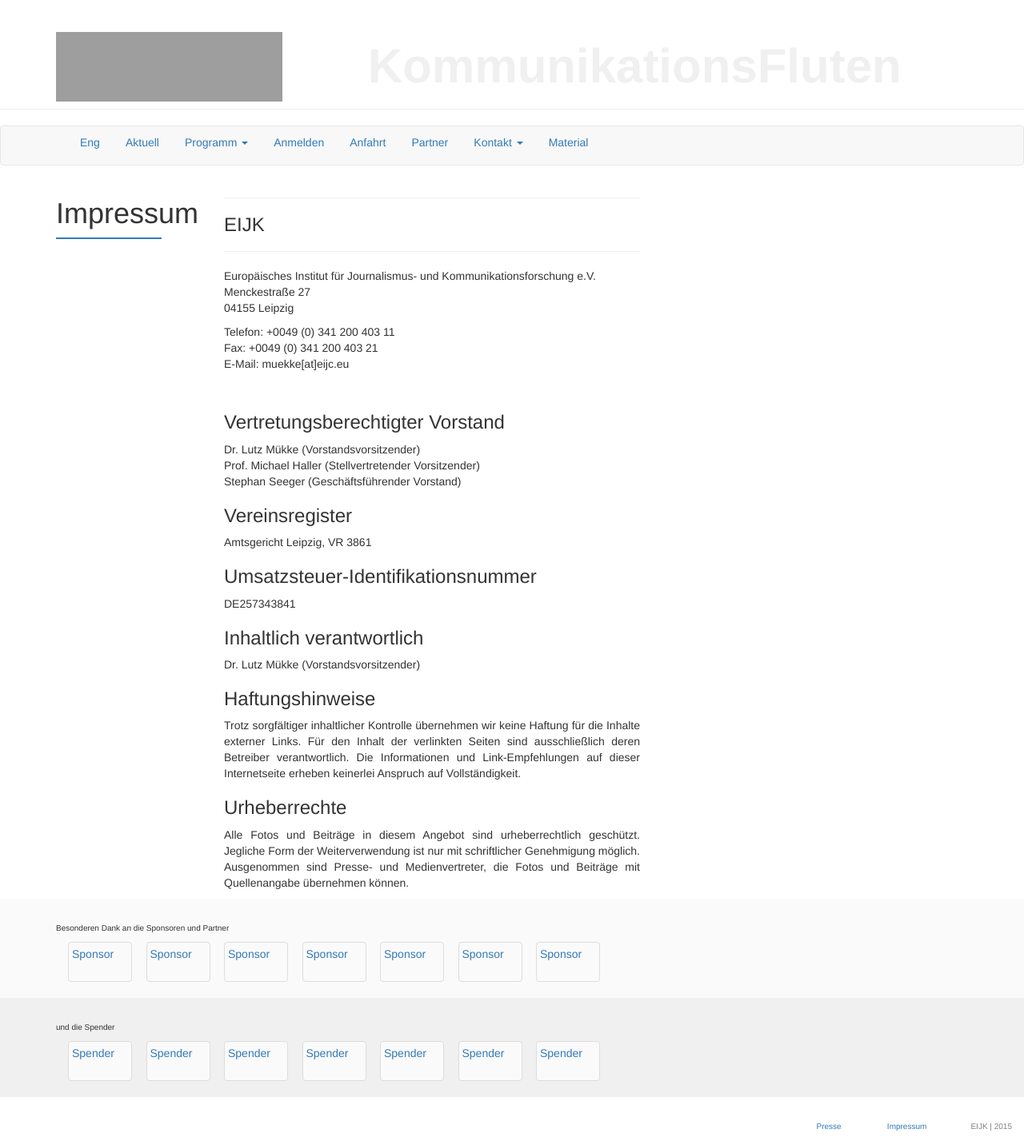
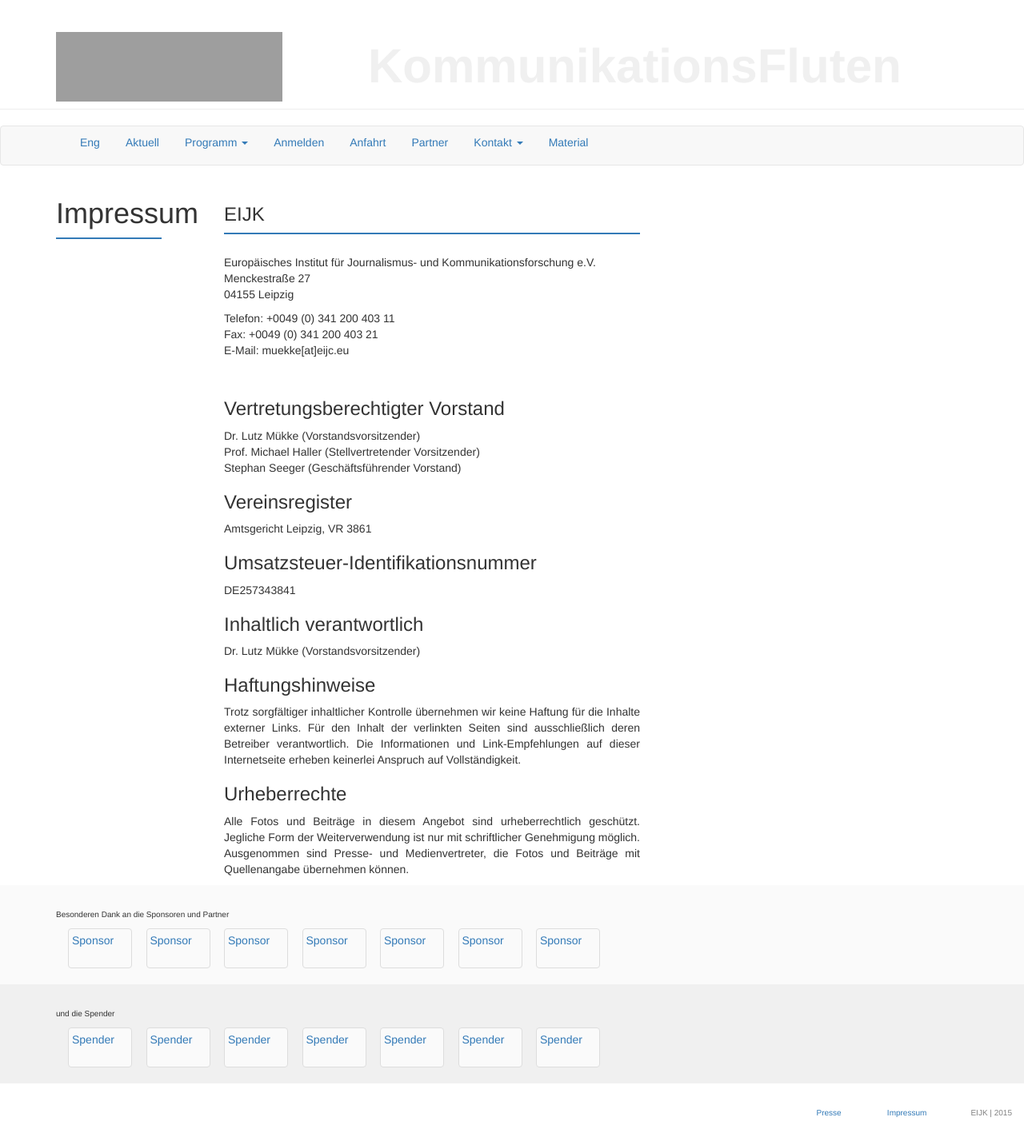
Before and after one commit to susedev/test, a Jekyll site: the page built from impressum.html, in a window 1280 px wide. Shown: the whole page at 80% size. Built offline with Jekyll 4.4.1, drawn with Linux system fonts in a browser that asks for light colours; nearby versions of some CDN libraries; grey boxes are pictures that could not be loaded.

Commit message:
Update impressum.html

```diff
--- a/impressum.html
+++ b/impressum.html
@@ -1,10 +1,10 @@
 ---
 title: Impressum
 ---
-<hr noshade="noshade" size="1" />
-<h3>EIJK</h3>
 
-<hr noshade="noshade" size="1" />
+<h3 style="margin-top: 28px;">EIJK</h3>
+
+<div class="box" style="background-color: #337AB7; height:2px; margin-top:3px; margin-bottom:25px;"></div>
 <p>Europ&auml;isches Institut f&uuml;r Journalismus- und Kommunikationsforschung e.V.<br />
 Menckestra&szlig;e 27<br />
 04155 Leipzig</p>
```
